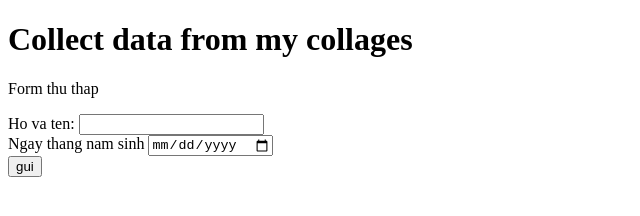
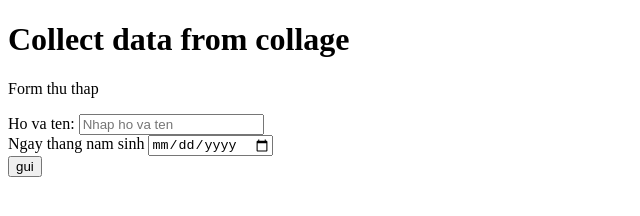
Before and after one commit to nguyenthang2003/mywebpage, a plain HTML site: page index.html in a window 1280 px wide. Shown: the whole page, without its empty margins (0-640 px from the left). Drawn offline with Linux system fonts and the light colour scheme.

Commit message:
Update index.html

```diff
--- a/index.html
+++ b/index.html
@@ -6,13 +6,13 @@
         </title>
     </head>
     <body>
-        <h1> Collect data from my collages </h1>
-        <p> Form thu thap </p>
+        <h1> Collect data from collage </h1>
+        <p> Form thu thap</p>
         <form action="xulydata.php" method="post">
             <label for="ten">Ho va ten: </label>
-            <input type="text" id="ten" name="ten"><br>
+            <input type="text" id="ten" name="ten" placeholder="Nhap ho va ten"><br>
             <label for="ngaysinh">Ngay thang nam sinh</label>
-            <input type="date" id="ngaysinh" name="ngaysinh"><br>
+            <input type="date" id="ngaysinh" name="ngaysinh" placeholder="nhap ngay thang nam sinh"><br>
             <input type="submit" value="gui">
         </form>
     </body>
```
